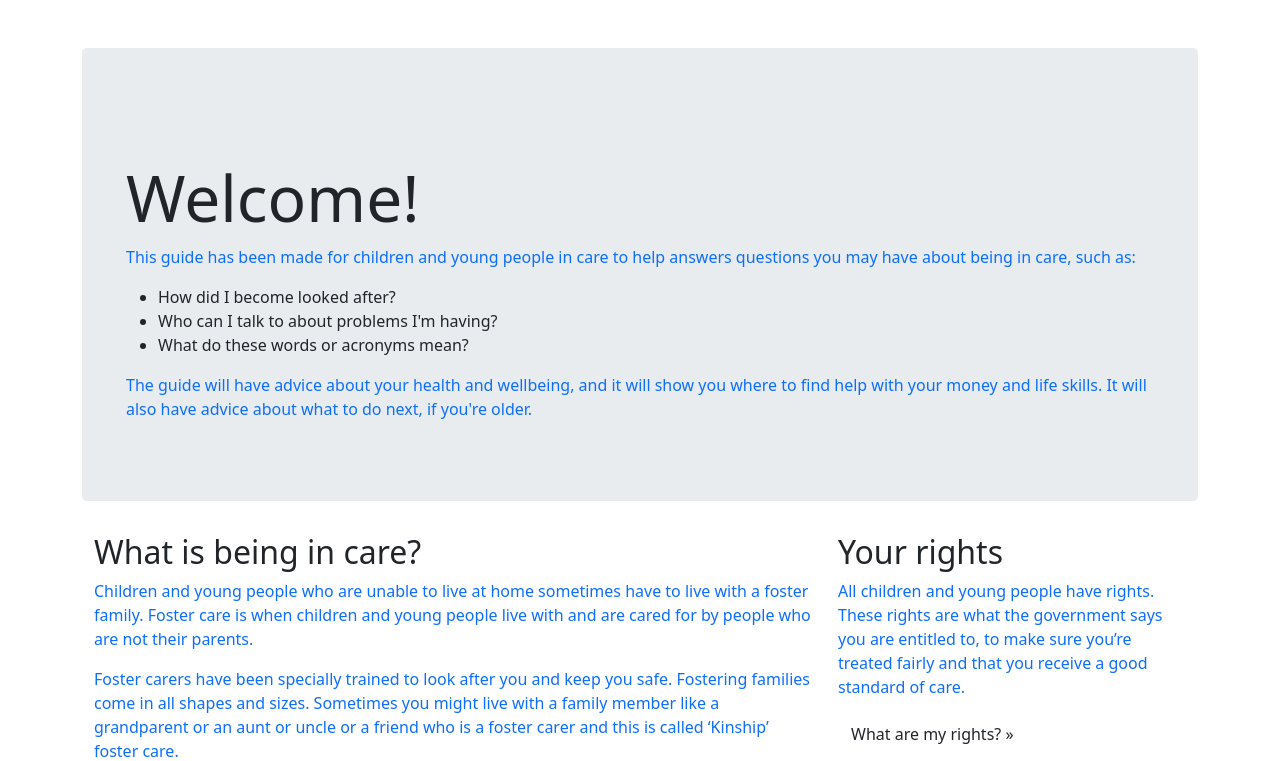
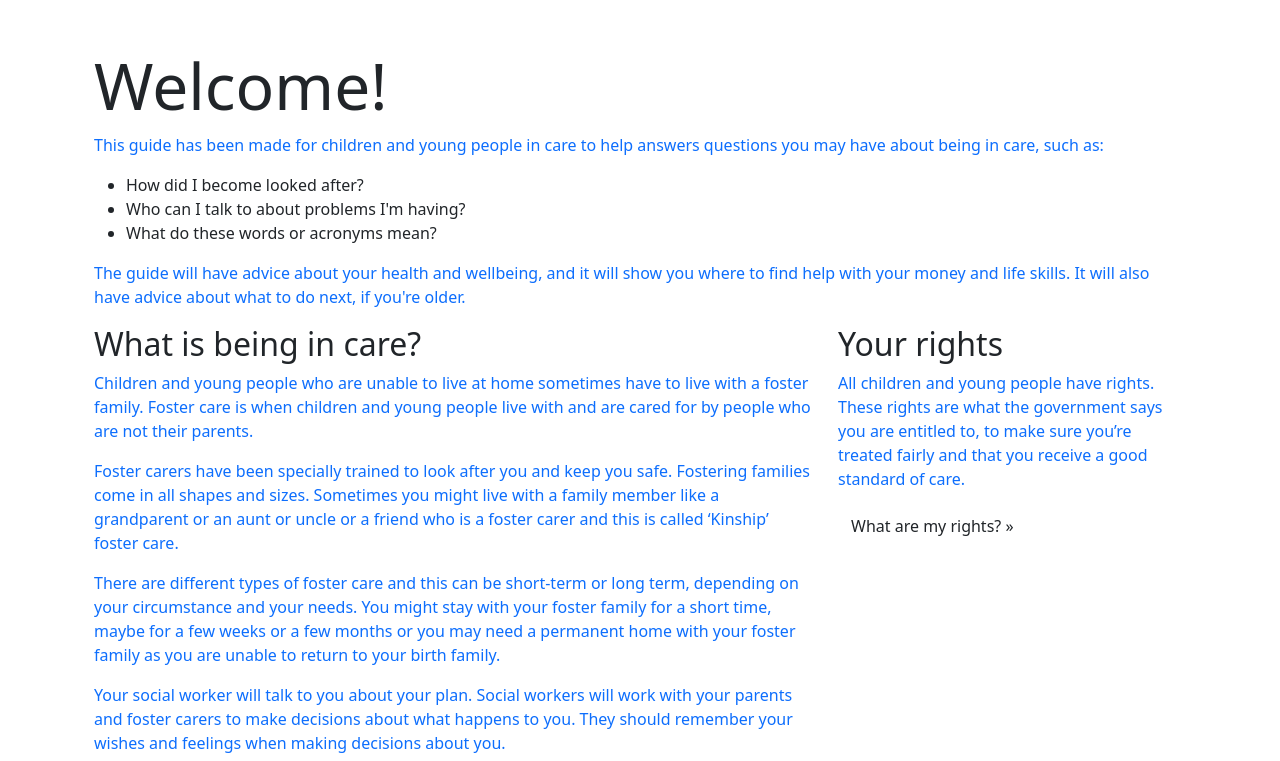
Before and after one commit to pyjaks/Guide-to-Being-in-Care-FYP, a Django app: page /main/ in a window 1280 px wide. Shown: the part 56-817 px from the top of the page. Run offline with Django 3.2, Linux system fonts and the light colour scheme; some libraries are stand-ins or nearby versions.

Commit message:
Fix navbar, remove jumbotron from home page

```diff
--- a/guide/main/templates/main/base.html
+++ b/guide/main/templates/main/base.html
@@ -8,7 +8,7 @@
     <title>{% block title %}Guide to being in care{% endblock %}</title>
 
     <nav class="navbar navbar-expand-md navbar-dark static-top bg-primary">
-      <a class="navbar-brand" href="#">Guide to being in care</a>
+      <a class="navbar-brand" href="">Guide to being in care</a>
       <button class="navbar-toggler" type="button" data-toggle="collapse" data-target="#navbarsExampleDefault" aria-controls="navbarsExampleDefault" aria-expanded="false" aria-label="Toggle navigation">
           <span class="navbar-toggler-icon"></span>
       </button>
@@ -16,7 +16,7 @@
       <div class="collapse navbar-collapse">
           <ul class="navbar-nav mr-auto">
               <li class="nav-item active">
-                  <a class="nav-link" href="#">Home <span class="sr-only">(current)</span></a>
+                  <a class="nav-link" href="{% url 'main' %}">Home <span class="sr-only">(current)</span></a>
               </li>
               <li class="nav-item active">
                   <a class="nav-link" href="{% url 'your-education' %}">Your Education</a>
--- a/guide/main/templates/main/home.html
+++ b/guide/main/templates/main/home.html
@@ -2,11 +2,9 @@
 {% block content %}
 <body>
     <main role="main">
-      <div class="jumbotron">
-        <div class="container pt-5">
+        <div class="container">
             <h2 class="display-3">Welcome!</h2>
-          <p>This guide has been made for children and young people in care to help answers questions you
-          may have about being in care, such as:</p>
+            <p>This guide has been made for children and young people in care to help answers questions you may have about being in care, such as:</p>
             <ul>
                 <li>How did I become looked after?</li>
                 <li>Who can I talk to about problems I'm having?</li>
@@ -16,8 +14,6 @@
               show you where to find help with your money and life skills.
               It will also have advice about what to do next, if you're older.</p>
         </div>
-      </div>
-
         <div class="container">
             <div class="row">
                 <div class="col-md-8">
```
Lines whose indentation alone changed are shown as unchanged.
